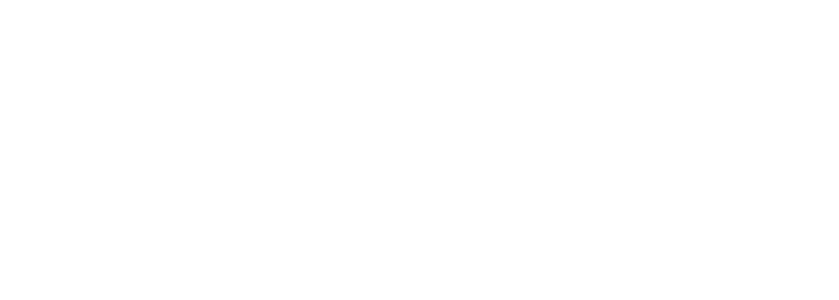
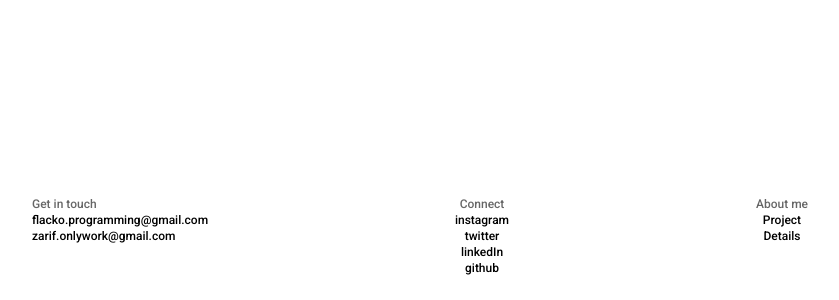
Before and after one commit to NotZarifGithub/portfolio, a Next.js app: page / in a window 1280 px wide. Shown: the part 696-996 px from the top of the page, without its empty margins (158-997 px from the left). Before the commit the page ends 800 px from the top, so only its background shows below. Built offline with nearby package versions, Linux system fonts and the light colour scheme.

Commit message:
footer done

```diff
--- a/src/app/layout.jsx
+++ b/src/app/layout.jsx
@@ -15,7 +15,7 @@
 export default function RootLayout({ children }) {
   return (
     <html lang="en">
-      <body className={`${roboto.className} max-w-[1100px] m-auto `}>
+      <body className={`${roboto.className} `}>
         <Navbar />
         {children}
         <Footer />
--- a/src/app/page.jsx
+++ b/src/app/page.jsx
@@ -2,7 +2,7 @@
 
 export default function Home() {
   return (
-    <main className="">
+    <main className="h-[calc(100vh-20px)] md:h-[calc(100vh-30px)] lg:h-[calc(100vh-40px)]">
 
     </main>
   )
--- a/src/components/common/Footer.jsx
+++ b/src/components/common/Footer.jsx
@@ -1,8 +1,98 @@
-import React from 'react'
+import Link from "next/link"
 
 const footer = () => {
+
+
+  // FOOTER DATA
+
+  const footerData = [
+    {
+      id: 1,
+      title: 'Get in touch',
+      option: [
+        {
+          id: 1,
+          title: 'flacko.programming@gmail.com',
+          href: 'mailto:flacko.programming@gmail.com',
+        },
+        {
+          id: 2,
+          title: 'zarif.onlywork@gmail.com',
+          href: 'mailto:zarif.onlywork@gmail.com',
+        },
+      ],
+    },
+    {
+      id: 2,
+      title: 'Connect',
+      option: [
+        {
+          id: 1,
+          title: 'instagram',
+          href: 'https://www.instagram.com/',
+        },
+        {
+          id: 2,
+          title: 'twitter',
+          href: 'https://twitter.com/home',
+        },
+        {
+          id: 3,
+          title: 'linkedIn',
+          href: 'https://www.linkedin.com/',
+        },
+        {
+          id: 4,
+          title: 'github',
+          href: 'https://github.com/',
+        },
+      ],
+    },
+    {
+      id: 3,
+      title: 'About me',
+      option: [
+        {
+          id: 1,
+          title: 'Project',
+          href: '/project',
+        },
+        {
+          id: 2,
+          title: 'Details',
+          href: '',
+        },
+      ],
+    },
+  ]
+
   return (
-    <div>footer</div>
+    <footer className=''>
+      <div className='max-w-[1100px] m-auto flex md:flex-row justify-center flex-col text-xs font-medium text-center md:text-start'>
+        {footerData.map(item =>(
+
+          // FOOTER MAIN CONTENT
+
+          <div
+            key={item.id}
+            className={`flex flex-col py-6 text-center md:text-start md:w-[200px] lg:w-[300px] ${item.id === 2 || item.id === 3 ? "items-center" : ""}`}
+          >
+            <h1 className="text-black/60 cursor-default">
+              {item.title}
+            </h1>
+            {item.option.map(item => (
+              <Link
+                key={item.id}
+                href={item.href}
+                className="hover:border-b transition-transform border-black"
+              >
+                {item.title}
+              </Link>
+            ))}
+          </div>
+        ))}
+      </div>
+    </footer>
   )
 }
 
--- a/src/components/common/Navbar.jsx
+++ b/src/components/common/Navbar.jsx
@@ -29,8 +29,8 @@
     },
   ]
   return (
-    <section>
-      <div className='flex flex-row gap-5 md:gap-8 lg:gap-12 justify-center items-center p-[20px] md:p-[30px] lg:p-[40px]'>
+    <header>
+      <div className='max-w-[1100px] m-auto flex flex-row gap-5 md:gap-8 lg:gap-12 justify-center items-center p-[20px] md:p-[30px] lg:p-[40px]'>
         {navLinks.map(item =>(
 
           // MAIN CONTENT
@@ -44,7 +44,7 @@
           </Link>
         ))}
       </div>
-    </section>
+    </header>
   )
 }
 
```
